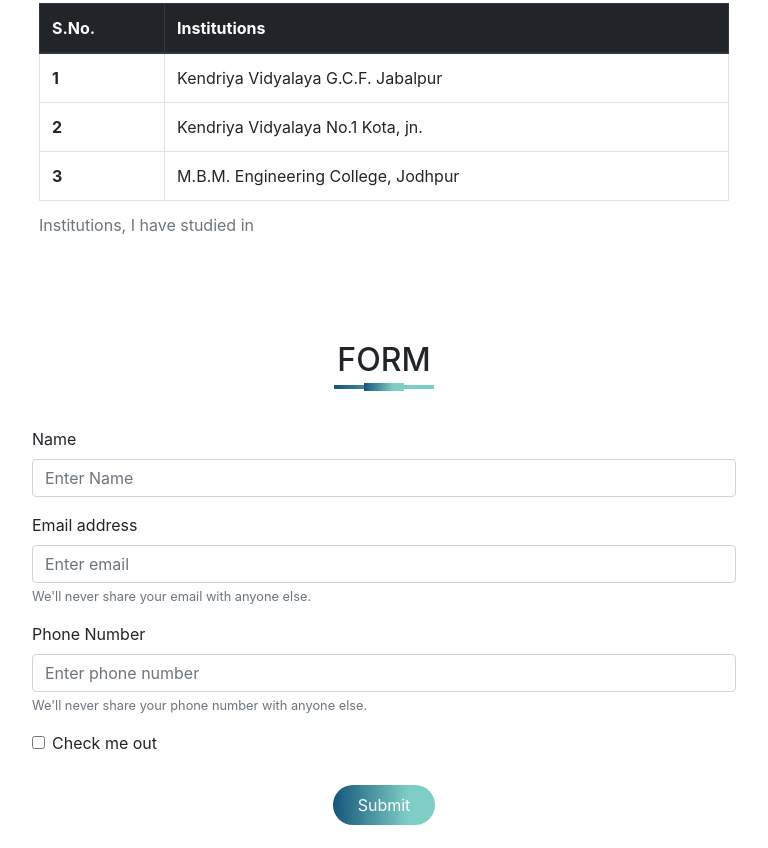
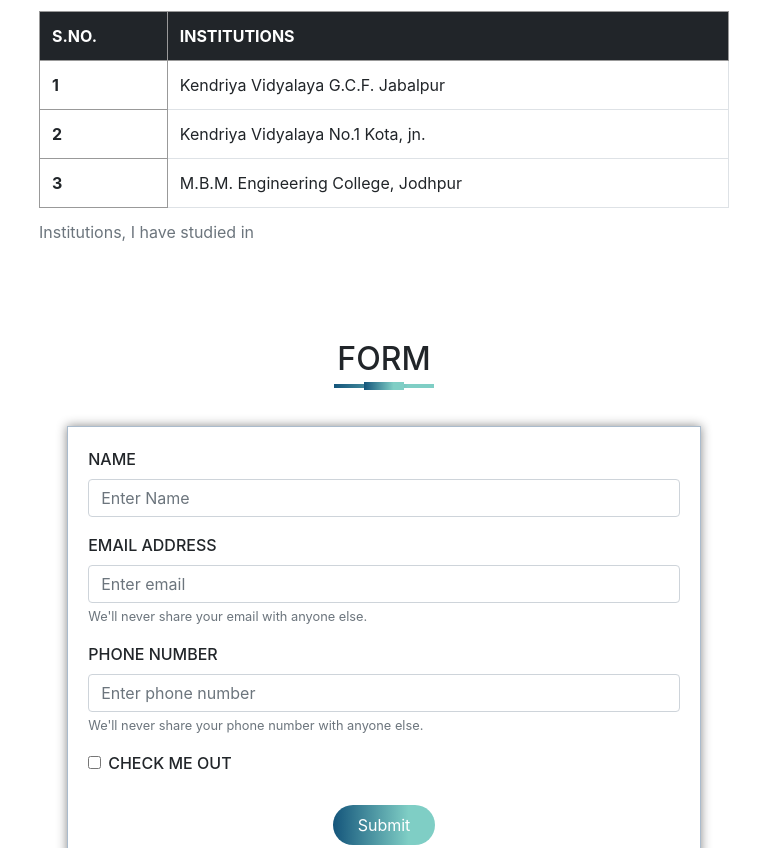
Before and after one commit to RakshaSharma26/BootStrap, a plain HTML site: page index.html in a window 768 px wide. Shown: the part 597-1445 px from the top of the page. Drawn offline with nearby package versions, Linux system fonts and the light colour scheme.

Commit message:
Add files via upload

```diff
--- a/style/style.css
+++ b/style/style.css
@@ -2,12 +2,14 @@
     margin:0;
     padding: 0;
 }
+
 #nav-bar{
     position:sticky;
     top:0;
     z-index: 2;
     text-transform: uppercase;
 }
+
 nav{
     background-color: #7fcec5;
     background-image: linear-gradient(to right, #14557b 0%, #7fcec5  74%);
@@ -33,14 +35,15 @@
     outline:none !important;
 }
 
+/*************** BANNER ***************/
 
-/*************** BANNER ***************/
 #banner{
     background-color: #7fcec5;
     background-image: linear-gradient(to right, #14557b 0%, #7fcec5  74%);
     color: white;
     padding-top:5%;
 }
+
 .name{
    font-size:40px;
    font-weight:600;
@@ -55,13 +58,27 @@
 .banner-img{
     width:100%;
 }
+
 /*************TABLE  *************/
+
+#table table{
+    width: 80%;
+    margin: auto;
+}
+
+#table table, #table th, #table tr{
+    border: 1.4px solid #999!important;
+}
 
 #table, #form, #video, #audio{
     padding:1vh !important;
 }
 
-#table h2, #form h2, #video h2, #audio h2{
+#table thead{
+    text-transform: uppercase;
+}
+
+#table h2, #form h2, #video h2, #audio h2, #image h2{
     /* text-align:center; */
     margin-top:2vh !important;
     padding-top:5vh !important;
@@ -94,6 +111,19 @@
 
 /************************** FORM **************************/
 
+#form form{
+    width:90%;
+    margin:auto;
+    border: 1px solid #abc;
+    box-shadow: 0 0 10px #888;
+    padding:20px;
+}
+
+#form form label{
+    text-transform: uppercase;
+    font-weight:500;
+}
+
 .container form button{
     box-shadow:none;
     padding: 8px 25px;
@@ -111,6 +141,8 @@
     padding:10px;
     /* margin:20px; */
     width:70%;
+    /* border: 1px solid #abc; */
+    box-shadow: 0 0 10px #888;
 }
 
 /************** AUDIO **************/
@@ -120,6 +152,7 @@
     margin: 20px 0;
     width:80%;
     filter: sepia(20%) saturate(70%) grayscale(1) contrast(99%) invert(12%);
+    /* box-shadow: 0 0 10px #888; */
     /* background-color: #95B9C7; */
 }
 
@@ -135,8 +168,7 @@
 
 /*********************** IMAGE ***********************/
 
-#image h2{
-    margin-top:50px;
+#image{
     padding:20px;
 }
 
@@ -166,64 +198,12 @@
     filter: grayscale(0) brightness(1);
 }
 
-@media (max-width: 426px){
-    #table h2, #form h2, #video h2, #audio h2, #image h2{
-        /* text-align:center; */
-        margin-top:5.8vh !important;
-        padding-top:3vh !important;
-    }
-
-    .container video{
-        width:100%;
-    }
-
-    .row .column{
-        flex: 100%;
-    }
-    .row .column img{
-        filter: grayscale(0) brightness(1);
-    }
-}
-
-@media (min-width: 427px) and (max-width: 768px){
-    #table h2, #form h2, #video h2, #audio h2, #image h2{
-        /* text-align:center; */
-        margin:2vh;
-        padding-top:6vh;
-    }
-
-    .container video{
-        width:100%;
-    }
-
-    .row .column{
-        flex: 50%;
-    }
-    .row .column img{
-        filter: grayscale(0) brightness(1);
-    }
-}
-
-@media (min-width: 767px) and (max-width: 991px){
-    .row .column img{
-        filter: grayscale(0) brightness(1);
-    }
-}
-
-
-
-
-
-
-
 /**************** SOCIAL MEDIA ICON ****************/
 .social-media{
     background: #f8f9fa;
     padding-top: 100px;
     padding-bottom: 30px;;
 }
-
-
 
 .social-media img{
     width:50px;
@@ -251,3 +231,59 @@
     color:white;
 
 }
+
+/********************** MEDIA QUERY **********************/
+
+@media (max-width: 426px){
+    #table table{
+        width: 100%;
+        margin: auto;
+    }
+
+    #table h2, #form h2, #video h2, #audio h2, #image h2{
+        /* text-align:center; */
+        margin-top:5.8vh !important;
+        padding-top:3vh !important;
+    }
+
+    .container video{
+        width:100%;
+    }
+
+    .row .column{
+        flex: 100%;
+    }
+    .row .column img{
+        filter: grayscale(0) brightness(1);
+    }
+}
+
+@media (min-width: 427px) and (max-width: 768px){
+    #table table{
+        width: 100%;
+        margin: auto;
+    }
+
+    #table h2, #form h2, #video h2, #audio h2, #image h2{
+        /* text-align:center; */
+        margin:2vh !important;
+        padding-top:6vh !important;
+    }
+
+    .container video{
+        width:100%;
+    }
+
+    .row .column{
+        flex: 50%;
+    }
+    .row .column img{
+        filter: grayscale(0) brightness(1);
+    }
+}
+
+@media (min-width: 767px) and (max-width: 991px){
+    .row .column img{
+        filter: grayscale(0) brightness(1);
+    }
+}
```
